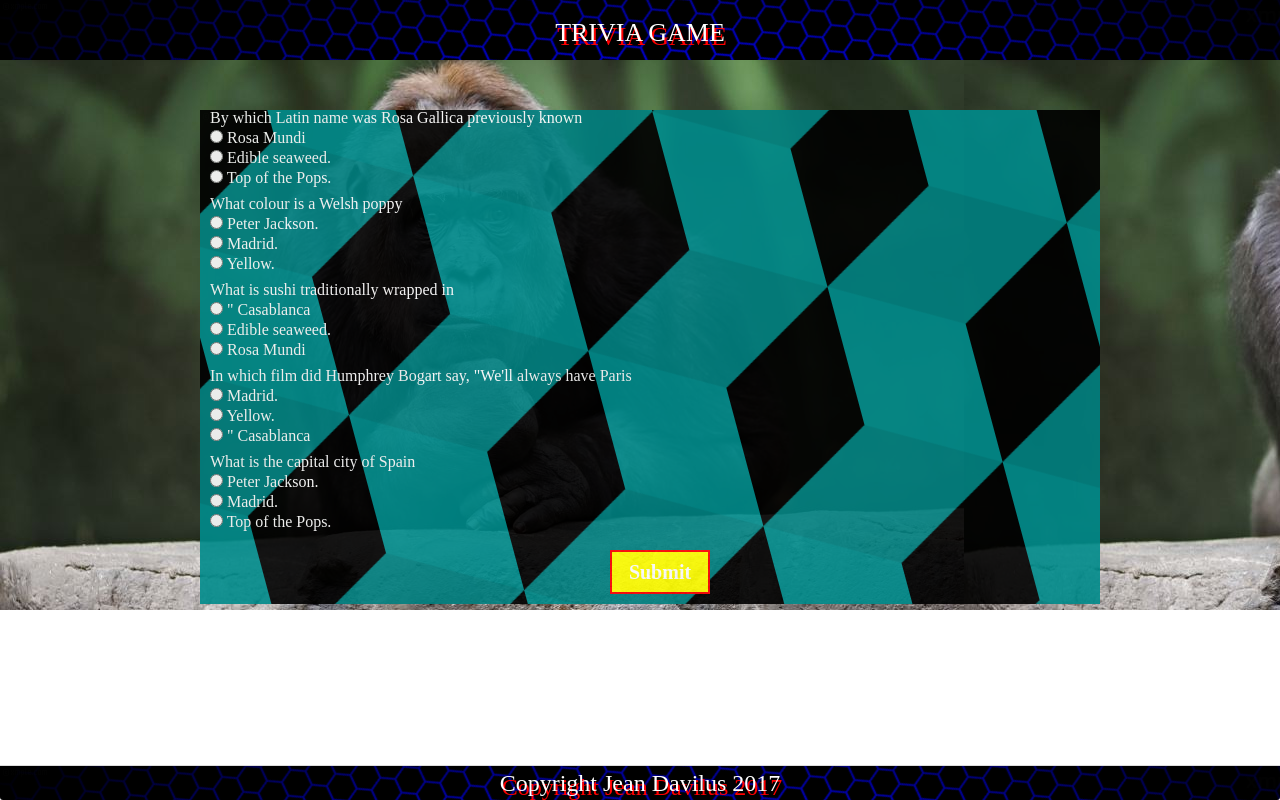
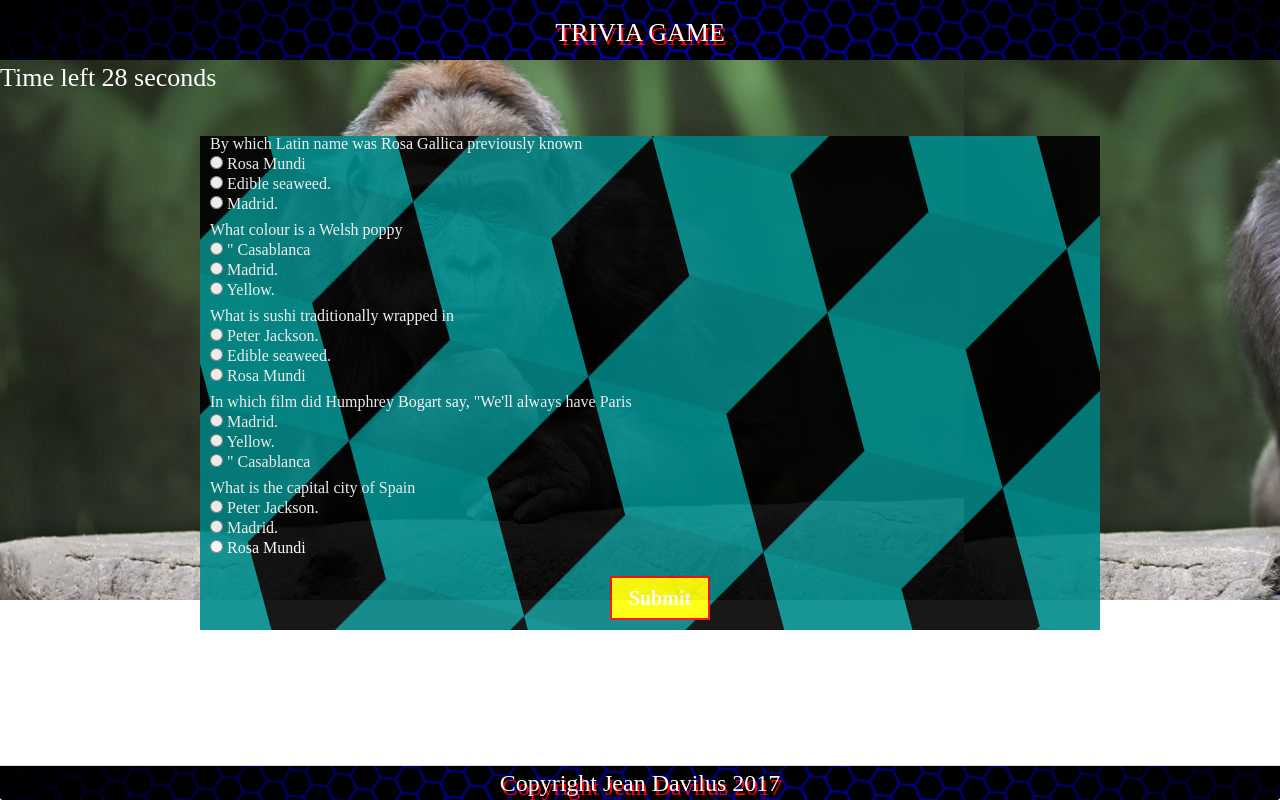
Before and after one commit to stephenson90/TriviaGame, a plain HTML site: page index.html in a window 1280 px wide. Both pictures are taken after a click on the button "Start". Drawn offline with nearby package versions, Linux system fonts and the light colour scheme; a web font is replaced by a local one.

Commit message:
working on the clock

```diff
--- a/assets/javascript/app.js
+++ b/assets/javascript/app.js
@@ -1,6 +1,8 @@
 $(document).ready(function(){
 	$(".done").hide();
 	$(".oneline").hide();
+
+
 
 var questAns = ["Who was the legendary Benedictine monk who invented champagne? Dom Perignon.",
 "Name the largest freshwater lake in the world? Lake Superior.",
@@ -123,7 +125,7 @@ for ( var i = 0; i<questAns.length; i++){
 	//selecting 25 random questions and their answers
 function prTrivgame(){
 
-		for(var i = 0; i < 45; i++){
+		for(var i = 0; i < 65; i++){
 		quesdex = Math.floor(Math.random()* 90);
 		prGuessths.push(questions[quesdex]);
 		prPoschoic.push(answers[quesdex]);
@@ -137,7 +139,7 @@ function prTrivgame(){
 		// Sort the questions so that the same question does not have the chance to be asked
 function trivgame(){
 
-		for(var i = 0; i < 25; i++){
+		for(var i = 0; i < 45; i++){
 
 			if(prGuessths[gen]!== prGuessths[gen2]){
 				gen++;
@@ -147,7 +149,7 @@ function trivgame(){
 
 			}
 
-			else{ continue;}
+			else{ gen++; gen2++;}
 
 		}
 
@@ -157,15 +159,15 @@ function trivgame(){
 		$("#quest0").append(guessths[0]);
 		$("#ans0").append("  " + poschoic[0] + "  ");
 		$("#ans1").append("  " + poschoic[2] + "  ");
-		$("#ans2").append("  " + poschoic[6] + "  ");
+		$("#ans2").append("  " + poschoic[4] + "  ");
 
 		$("#quest1").append(guessths[1]);
-		$("#ans3").append("  " + poschoic[5] + "  ");
+		$("#ans3").append("  " + poschoic[3] + "  ");
 		$("#ans4").append("  " + poschoic[4] + "  ");
 		$("#ans5").append("  " + poschoic[1] + "  ");
 
 			$("#quest2").append(guessths[2]);
-		$("#ans6").append("  " + poschoic[3] + "  ");
+		$("#ans6").append("  " + poschoic[5] + "  ");
 		$("#ans7").append("  " + poschoic[2] + "  ");
 		$("#ans8").append("  " + poschoic[0] + "  ");
 
@@ -177,14 +179,14 @@ function trivgame(){
 			$("#quest4").append(guessths[4]);
 		$("#ans12").append("  " + poschoic[5] + "  ");
 		$("#ans13").append("  " + poschoic[4] + "  ");
-		$("#ans14").append("  " + poschoic[6] + "  ");
+		$("#ans14").append("  " + poschoic[0] + "  ");
 
 
 }
 
 
 	$(".start").on("click", function(){
-
+		countDown();
 		trivgame();
 
 		$(".start").hide();
@@ -230,13 +232,13 @@ function trivgame(){
 
 		for (var i = 0; i < allAnswers.length; i++){
 
-			if(allAnswers[i] == "true"){
+			if(allAnswers[i] === "true"){
 				rightAns++;
 
 
 			}
 
-			else if (allAnswers[i] == "false"){
+			else if (allAnswers[i] === "false"){
 				incoAns++;
 							}
 
@@ -244,19 +246,50 @@ function trivgame(){
 console.log(allAnswers);
 	}
 
+	var timeval;
+
+	function countDown(){
+		var clock=30;
+
+		$("#pTime").html("Time left " + clock + " seconds");
+		timeval = setInterval(downSouth, 1000);
+
+		function downSouth(){
+			clock--;
+
+			$("#pTime").html("<h1>" + "Time left " + clock + " seconds" + "</h1>")
+
+			if(clock===0){
+				stop();
+			checkAnswers();
 
 
+		//$(".result").append("You got " + rightAns+" questions correctly " + incoAns + " questions incorrectly");
+		alert("You got " + rightAns +" questions correctly " + incoAns + " questions incorrectly");
+
+
+		}
+
+	}
+
+}
+		function stop() {
+			  clearInterval(timeval);
+    }
 		$("form").submit(function(){
 			checkAnswers();
 
 
 		//$(".result").append("You got " + rightAns+" questions correctly " + incoAns + " questions incorrectly");
 		alert("You got " + rightAns +" questions correctly " + incoAns + " questions incorrectly");
+		history.go(0);
 
     	});
 
 
 	$(".triv").css("margin","10px")	;
+	$("#pTime").css({"color":"white","font-size": "26px", "position":"relative", "top":"65px" });
+
 
 		console.log(guessths);
 		console.log(poschoic);
--- a/index.html
+++ b/index.html
@@ -18,6 +18,7 @@
 <header class="header"> TRIVIA GAME </header>
 
 <div class="theBack">
+<p id = "pTime"> </p>
 
 <div class="quest">
 <button class="start"> Start </button>
```
